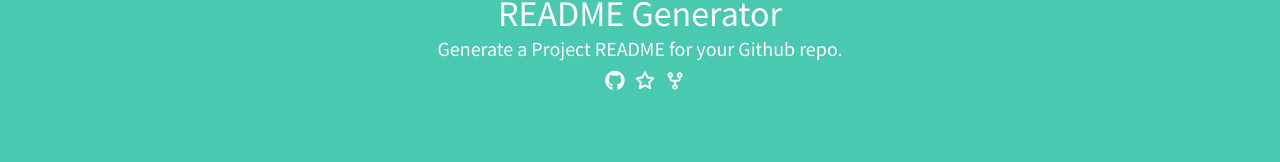
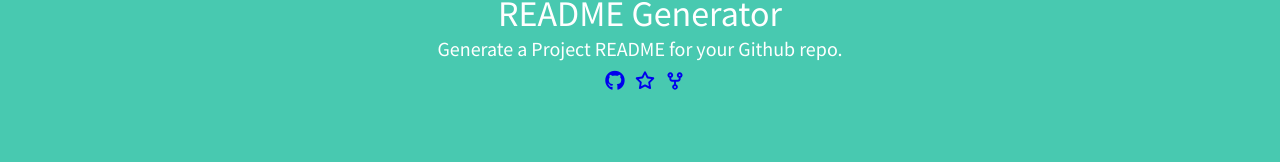
Before and after one commit to rohitjethoe/readme-generator, a Vue app: page / in a window 1280 px wide. Shown: the part 129-291 px from the top of the page. Built offline with nearby package versions, Linux system fonts and the light colour scheme; no server answers.

Commit message:
Converted Scss to css.

```diff
--- a/src/components/Header.vue
+++ b/src/components/Header.vue
@@ -82,7 +82,7 @@
 .header .repo .icon {
 	margin-left: 10px;
 }
- .header .repo .icon a:link, .header .repo .icon a:visited {
+ header .repo .icon a:link, .header .repo .icon a:visited {
 	color: #fff;
 }
 .header .repo .github {
```
Also changed, not shown: src/components/Footer.vue (+5 -5 lines), src/components/Create.vue (indentation only), src/components/File.vue (indentation only). Lines whose indentation alone changed are shown as unchanged.
